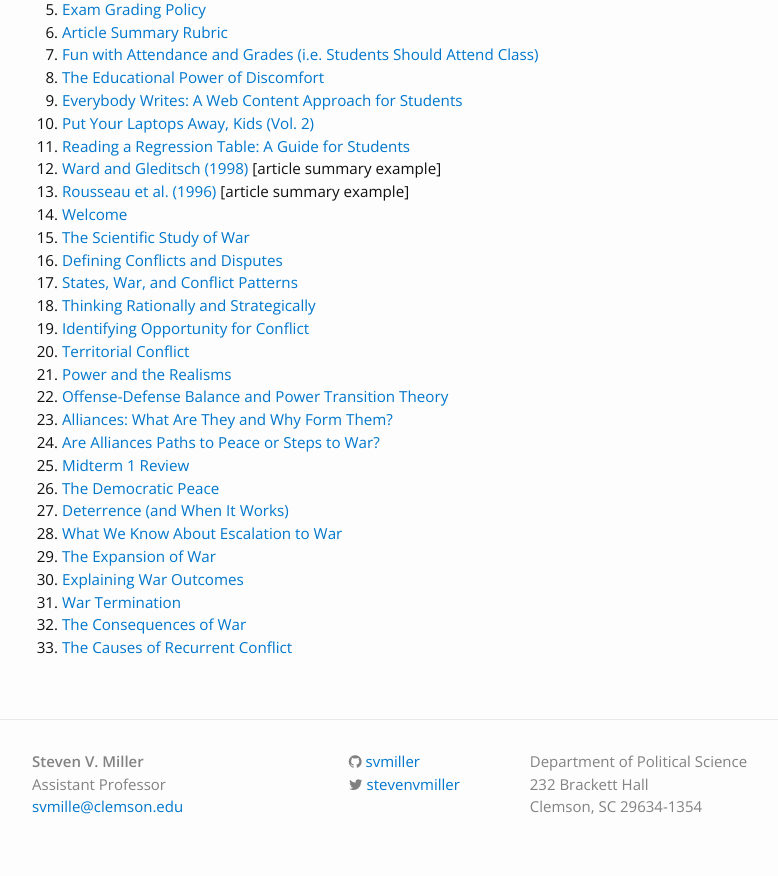
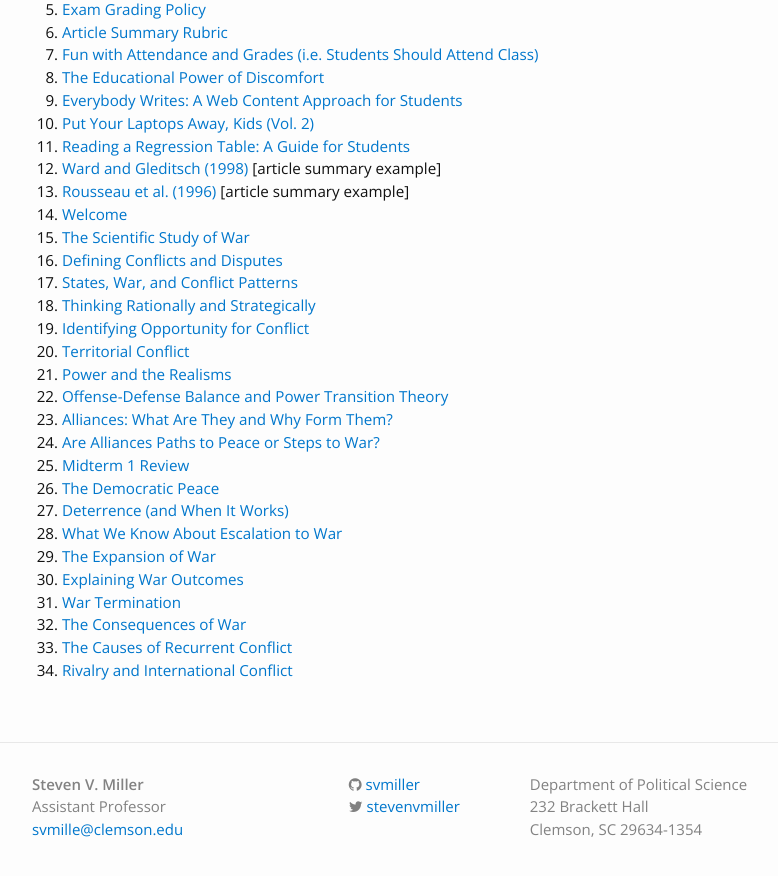
Before and after one commit to svmiller/svmiller.github.io, a Jekyll site: the page built from teaching/posc-3610.md, in a window 1280 px wide and 900 px high, scrolled down 897 px. Shown: the top 876 px of the window, without its empty margins (163-941 px from the left). Built offline with Jekyll 4.4.1, drawn with Linux system fonts in a browser that asks for light colours; nearby versions of some CDN libraries; some web fonts are replaced.

Commit message:
add lecture 11.30.2017

```diff
--- a/teaching/posc-3610.md
+++ b/teaching/posc-3610.md
@@ -44,6 +44,7 @@ The onset, expansion and consequences of inter-state conflict lie at the heart o
 31. [War Termination](https://www.dropbox.com/s/ng9d8wiyl1zusfy/posc3610-lecture-war-termination.pdf?dl=0)
 32. [The Consequences of War](https://www.dropbox.com/s/fvrd491cn8lycr2/posc3610-lecture-war-consequences.pdf?dl=0)
 33. [The Causes of Recurrent Conflict](https://www.dropbox.com/s/9snlx82zfmjcdt7/posc3610-lecture-recurrent-conflict.pdf?dl=0)
+34. [Rivalry and International Conflict](https://www.dropbox.com/s/1mcyttdbp089vqx/posc3610-lecture-rivalry.pdf?dl=0)
 
 <!--
 3. [Dos and Dont's of Writing for Students](http://svmiller.com/blog/2015/06/dos-and-donts-of-writing-for-students/)
```
